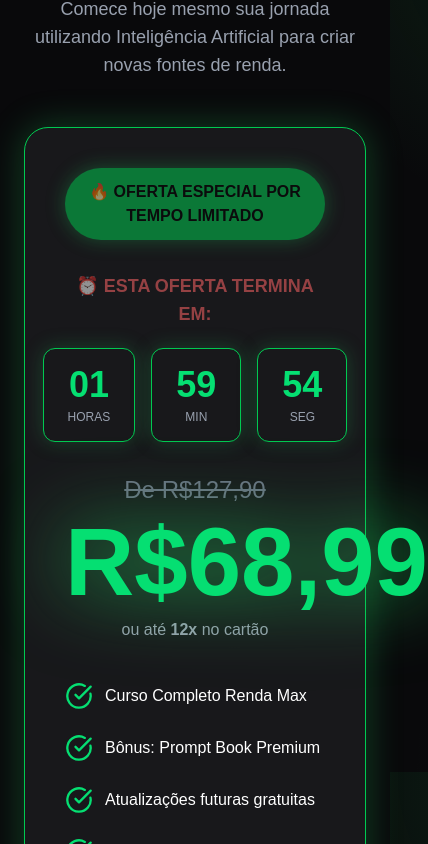
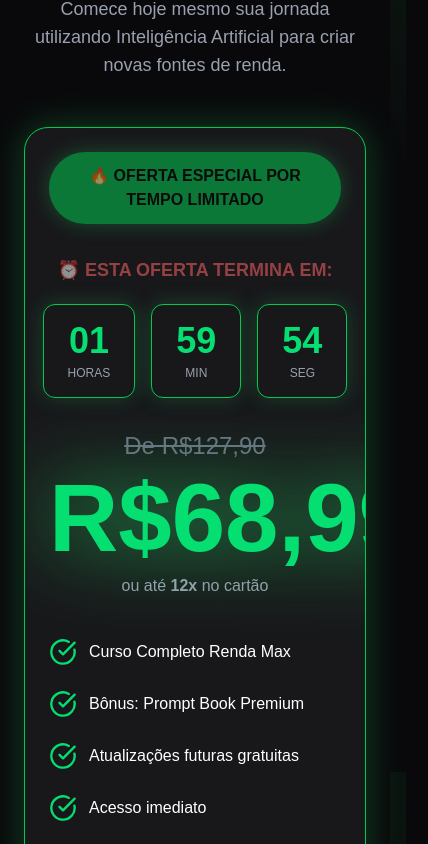
Before and after one commit to creedbalboa777-blip/rendamax, a Next.js app: page / in a window 390 px wide. Shown: the part 10200-11044 px from the top of the page, 428 px wide, since content can reach past the window. Built offline with nearby package versions, Linux system fonts and the light colour scheme.

Commit message:
Corrige responsividade do preço

```diff
--- a/components/Pricing.tsx
+++ b/components/Pricing.tsx
@@ -23,8 +23,7 @@
         Comece hoje mesmo sua jornada utilizando Inteligência Artificial para criar novas fontes de renda.
       </p>
 
-<div className="max-w-xl mx-auto mt-12 rounded-3xl bg-zinc-900 border border-green-500 shadow-[0_0_40px_rgba(34,197,94,0.25)] p-10 animate-glow-border">
-
+<div className="w-full max-w-xl mx-auto mt-12 rounded-3xl bg-zinc-900 border border-green-500 shadow-[0_0_40px_rgba(34,197,94,0.25)] p-6 md:p-10 overflow-hidden animate-glow-border">
         <div className="flex justify-center">
   <span className="animate-pulse inline-block bg-green-500 text-black font-bold px-6 py-3 rounded-full shadow-[0_0_20px_rgba(34,197,94,.6)]">
     🔥 OFERTA ESPECIAL POR TEMPO LIMITADO
```
